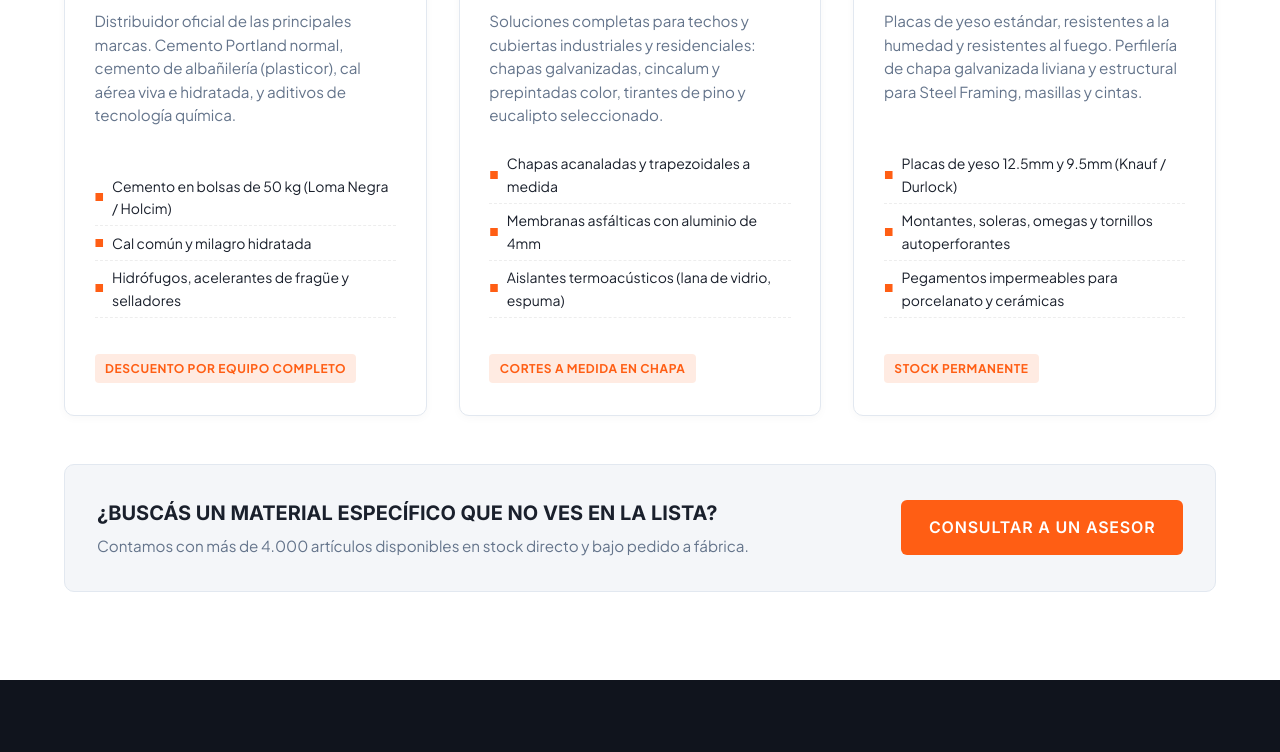
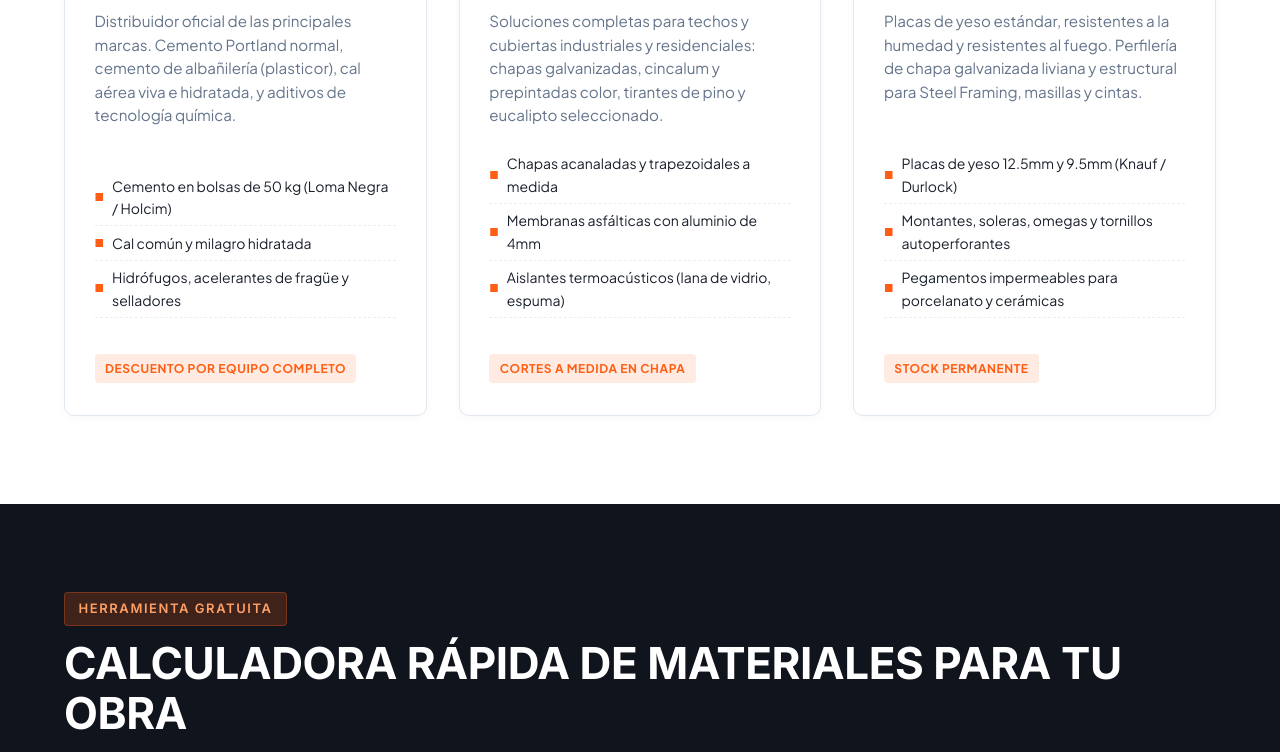
Before and after one commit to ramirosupph/LANDING-SIN-HOME, a plain HTML site: page index.html in a window 1280 px wide. Shown: the part 2224-2976 px from the top of the page. Drawn offline with Linux system fonts and the light colour scheme.

Commit message:
feat: Eliminar recuadro de consulta de material especifico del catalogo

```diff
--- a/index.html
+++ b/index.html
@@ -228,14 +228,6 @@
               </div>
             </div>
           </div>
-        </div>
-
-        <div class="catalog-cta-box">
-          <div class="cta-box-text">
-            <h4>¿Buscás un material específico que no ves en la lista?</h4>
-            <p>Contamos con más de 4.000 artículos disponibles en stock directo y bajo pedido a fábrica.</p>
-          </div>
-          <a href="#presupuesto" class="btn btn-primary">Consultar a un Asesor</a>
         </div>
       </div>
     </section>
--- a/styles.css
+++ b/styles.css
@@ -436,7 +436,7 @@ body {
   display: grid;
   grid-template-columns: repeat(auto-fit, minmax(320px, 1fr));
   gap: 2rem;
-  margin-bottom: 3rem;
+  margin-bottom: 0;
 }
 
 .catalog-card {
```
